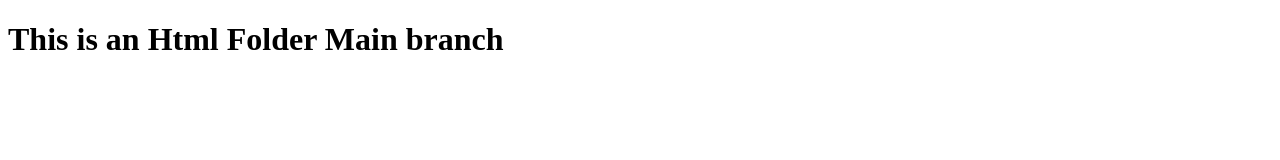
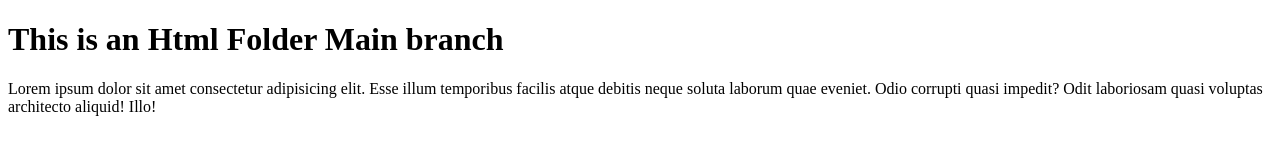
Before and after one commit to Manish019/html-css-practic-project, a plain HTML site: page demo.html in a window 1280 px wide. Drawn offline with Linux system fonts and the light colour scheme.

Commit message:
add paragraph

```diff
--- a/demo.html
+++ b/demo.html
@@ -8,6 +8,7 @@
 <body>
   <div>
     <h1>This is an Html Folder Main branch</h1>
+    <P>Lorem ipsum dolor sit amet consectetur adipisicing elit. Esse illum temporibus facilis atque debitis neque soluta laborum quae eveniet. Odio corrupti quasi impedit? Odit laboriosam quasi voluptas architecto aliquid! Illo!</P>
   </div>
 </body>
 </html>
```
